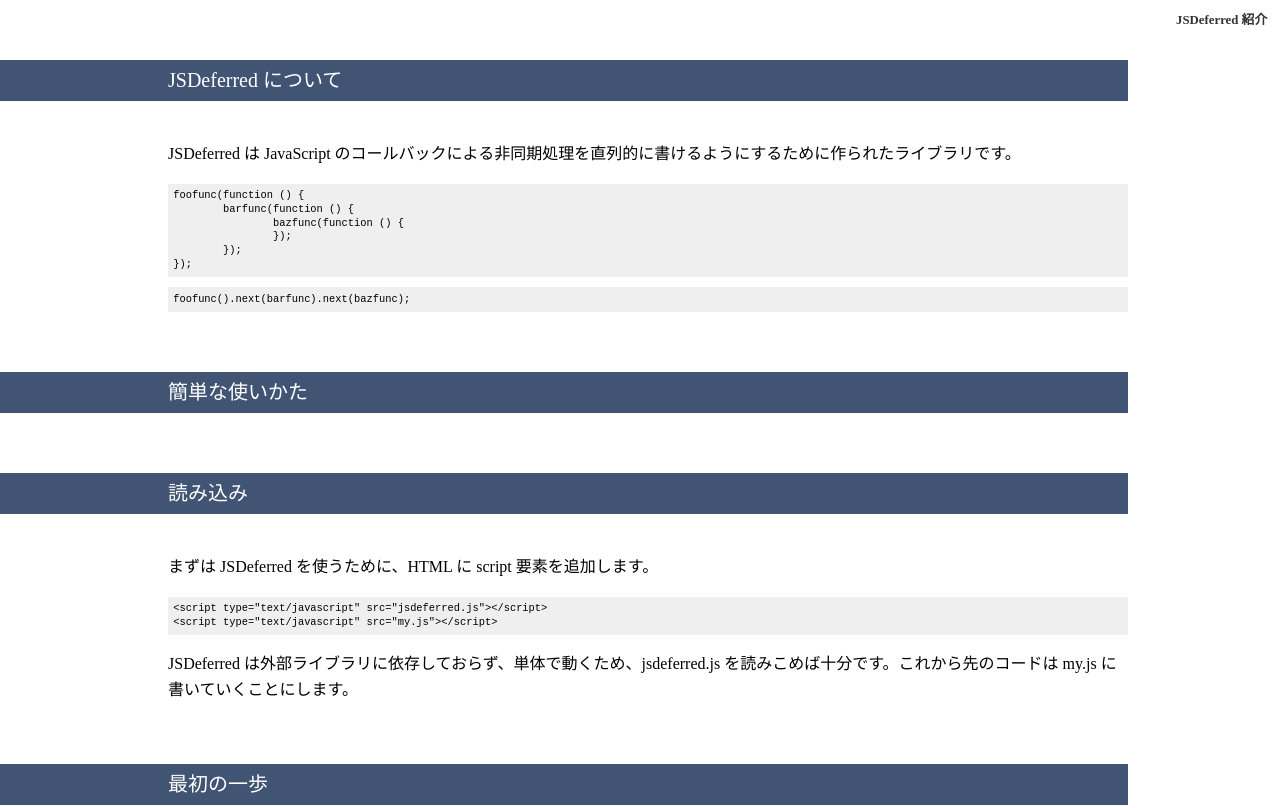
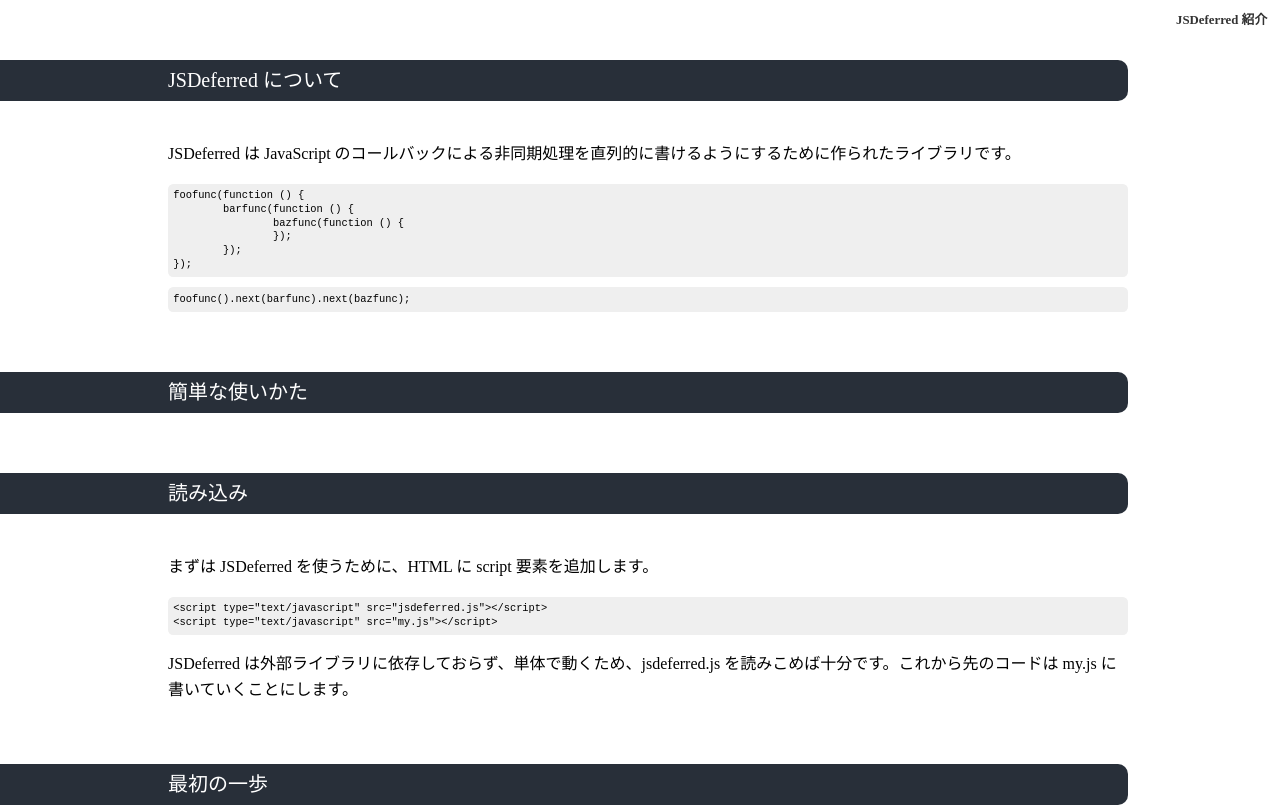
Before and after one commit to cho45/jsdeferred, a plain HTML site: page doc/intro.html in a window 1280 px wide. Shown: the top 808 px of the page. Drawn offline with Linux system fonts and the light colour scheme.

Commit message:
webkit, charset

```diff
--- a/doc/intro.html
+++ b/doc/intro.html
@@ -1,6 +1,7 @@
 <!DOCTYPE html PUBLIC "-//W3C//DTD XHTML 1.0 Strict//EN" "http://www.w3.org/TR/xhtml1/DTD/xhtml1-strict.dtd">
 <html xmlns="http://www.w3.org/1999/xhtml">
 	<head>
+		<meta http-equiv="Content-Type" content="text/html; charset=utf-8"/>
 		<title>JSDeferred 紹介</title>
 		<!-- <script type="text/javascript" src="/site-script.js"></script> -->
 		<style type="text/css">
@@ -28,16 +29,18 @@
 			#content h3,
 			#content h4 {
 				font-size: 125%;
-				background: #415474;
+				background: #282f39;
 				color: #ffffff;
 				font-weight: normal;
 				margin: 3em 0 2em -10em;
 				padding: 0.2em 0 0.2em 10em;
 				-moz-border-radius: 0.5em;
+				-webkit-border-radius: 0.5em;
 			}
 
 			pre {
 				-moz-border-radius: 0.5em;
+				-webkit-border-radius: 0.5em;
 				background: #efefef;
 				font-size: 80%;
 				line-height: 1.33;
@@ -56,6 +59,7 @@
 
 			#content .note {
 				-moz-border-radius: 0.5em;
+				-webkit-border-radius: 0.5em;
 				float: right;
 				width: 30em;
 				background: #ebf4de;
```
